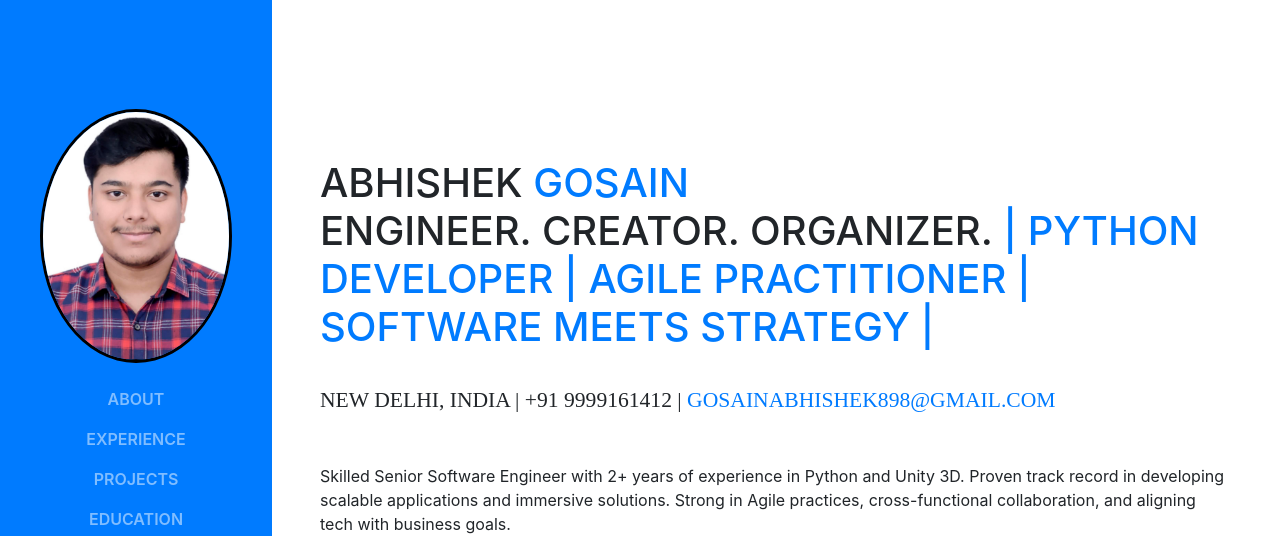
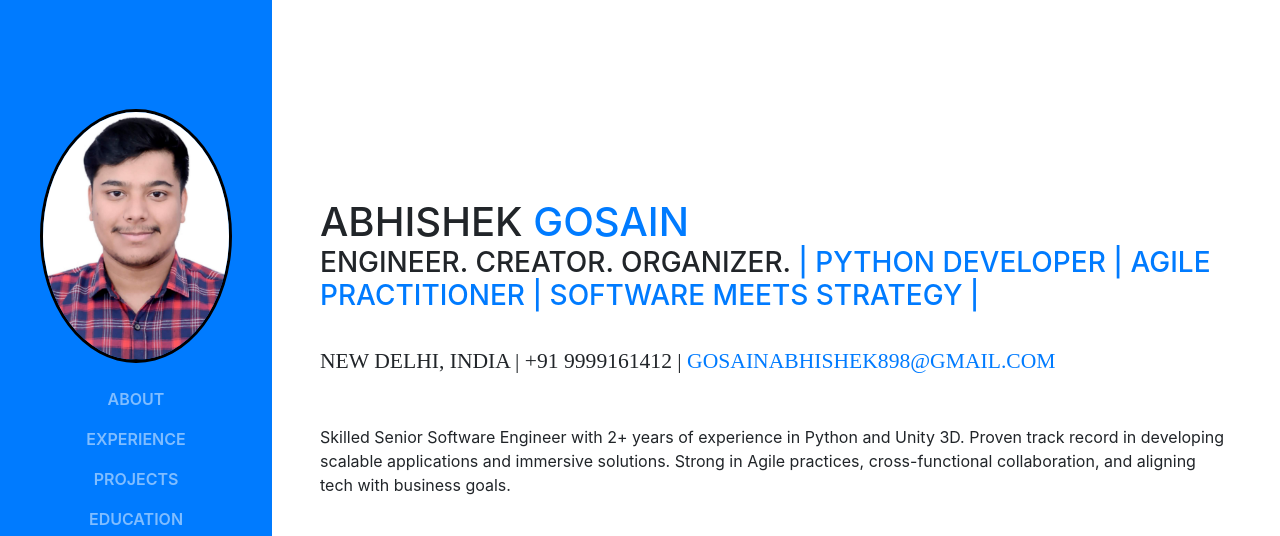
Before and after one commit to Abhishek-Gosain/abhishek-gosain.github.io, a website with bundled scripts: page index.html in a window 1280 px wide. Shown: the top 536 px of the page. Built offline with nearby package versions, Linux system fonts and the light colour scheme; a web font is replaced by a local one.

Commit message:
Update index.html

```diff
--- a/index.html
+++ b/index.html
@@ -75,9 +75,9 @@
           <h1 class="mb-0">Abhishek
             <span class="text-primary">Gosain</span>
           </h1>
-          <h1 class="mb-0">Engineer. Creator. Organizer.
+          <h3 class="mb-0">Engineer. Creator. Organizer.
             <span class="text-primary">| Python Developer | Agile Practitioner | Software Meets Strategy |</span>
-          </h1>
+          </h3>
           <div class="subheading mb-5"><br>New Delhi, India | +91 9999161412 |
             <a href="mailto:name@email.com">gosainabhishek898@gmail.com</a>
           </div>
```
